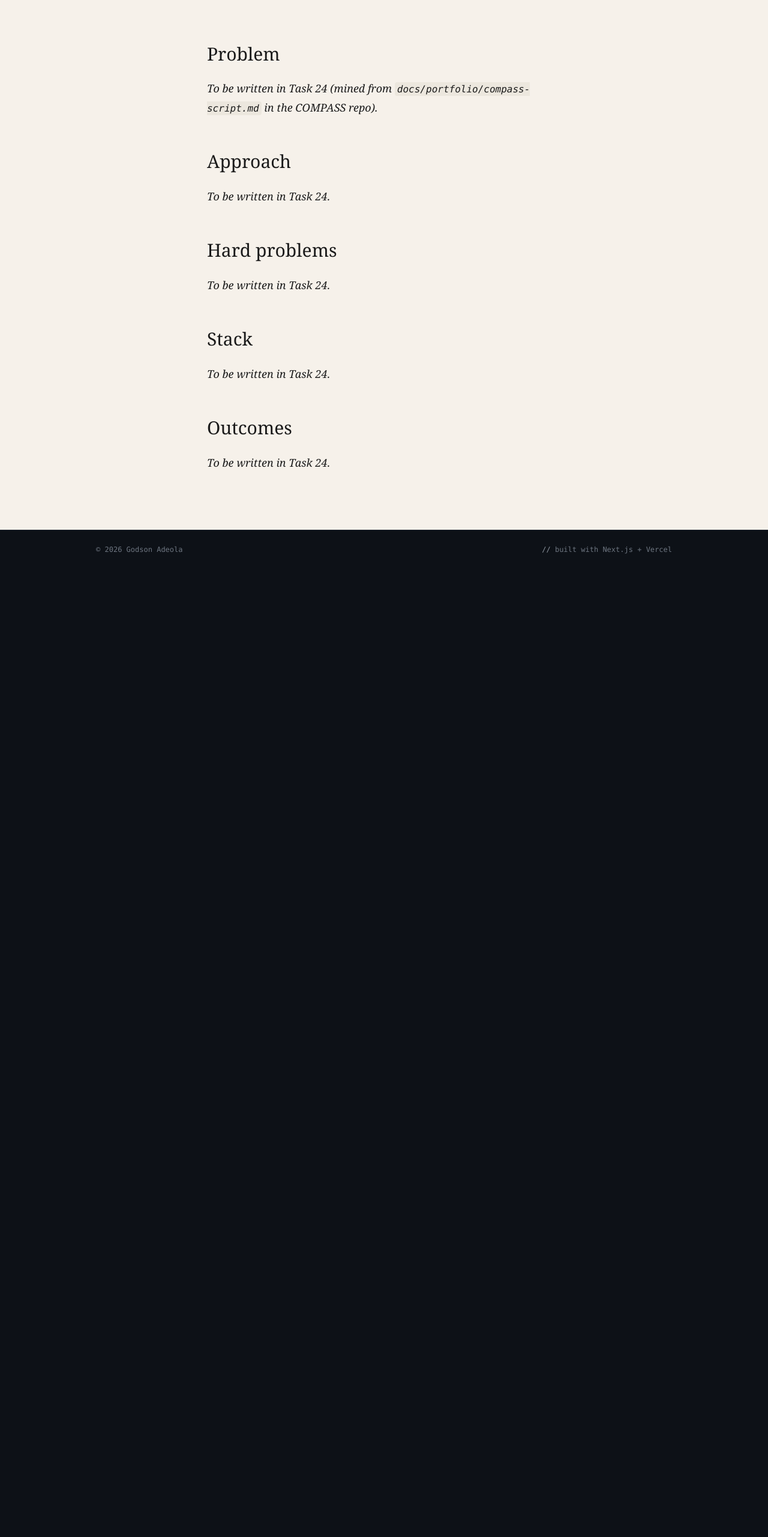
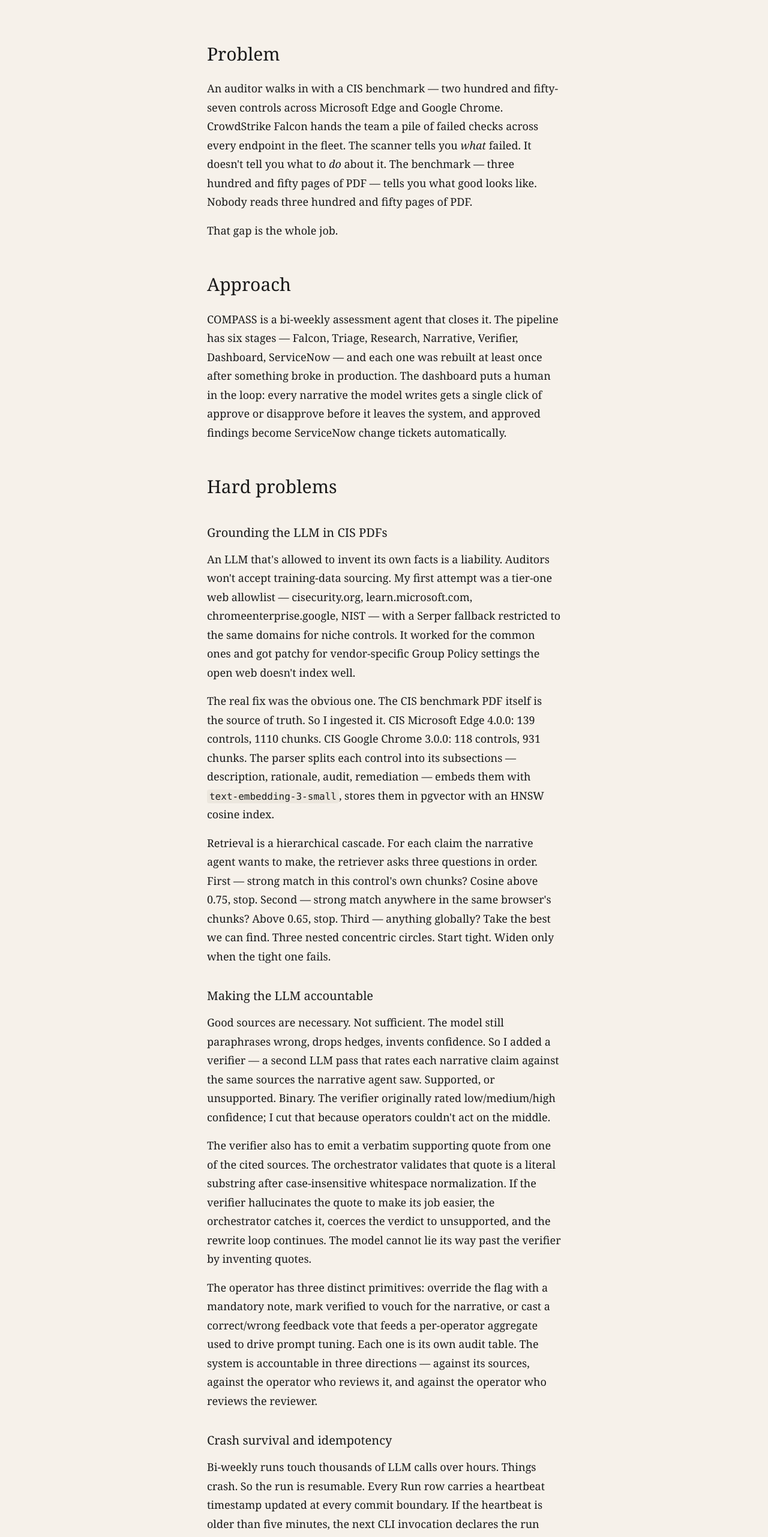
Before and after one commit to Godson90/portfolio, a Next.js app: page /work/compass in a window 1280 px wide. Shown: the part 800-3362 px from the top of the page at 60% size. Before the commit the page ends 1748 px from the top, so only its background shows below. Built offline with nearby package versions, Linux system fonts and the light colour scheme.

Commit message:
content(compass): populate full case-study prose mined from script

```diff
--- a/content/work/compass.mdx
+++ b/content/work/compass.mdx
@@ -12,20 +12,63 @@ demoComponent: compass
 
 ## Problem
 
-_To be written in Task 24 (mined from `docs/portfolio/compass-script.md` in the COMPASS repo)._
+An auditor walks in with a CIS benchmark — two hundred and fifty-seven controls across Microsoft Edge and Google Chrome. CrowdStrike Falcon hands the team a pile of failed checks across every endpoint in the fleet. The scanner tells you _what_ failed. It doesn't tell you what to _do_ about it. The benchmark — three hundred and fifty pages of PDF — tells you what good looks like. Nobody reads three hundred and fifty pages of PDF.
+
+That gap is the whole job.
 
 ## Approach
 
-_To be written in Task 24._
+COMPASS is a bi-weekly assessment agent that closes it. The pipeline has six stages — Falcon, Triage, Research, Narrative, Verifier, Dashboard, ServiceNow — and each one was rebuilt at least once after something broke in production. The dashboard puts a human in the loop: every narrative the model writes gets a single click of approve or disapprove before it leaves the system, and approved findings become ServiceNow change tickets automatically.
 
 ## Hard problems
 
-_To be written in Task 24._
+### Grounding the LLM in CIS PDFs
+
+An LLM that's allowed to invent its own facts is a liability. Auditors won't accept training-data sourcing. My first attempt was a tier-one web allowlist — cisecurity.org, learn.microsoft.com, chromeenterprise.google, NIST — with a Serper fallback restricted to the same domains for niche controls. It worked for the common ones and got patchy for vendor-specific Group Policy settings the open web doesn't index well.
+
+The real fix was the obvious one. The CIS benchmark PDF itself is the source of truth. So I ingested it. CIS Microsoft Edge 4.0.0: 139 controls, 1110 chunks. CIS Google Chrome 3.0.0: 118 controls, 931 chunks. The parser splits each control into its subsections — description, rationale, audit, remediation — embeds them with `text-embedding-3-small`, stores them in pgvector with an HNSW cosine index.
+
+Retrieval is a hierarchical cascade. For each claim the narrative agent wants to make, the retriever asks three questions in order. First — strong match in this control's own chunks? Cosine above 0.75, stop. Second — strong match anywhere in the same browser's chunks? Above 0.65, stop. Third — anything globally? Take the best we can find. Three nested concentric circles. Start tight. Widen only when the tight one fails.
+
+### Making the LLM accountable
+
+Good sources are necessary. Not sufficient. The model still paraphrases wrong, drops hedges, invents confidence. So I added a verifier — a second LLM pass that rates each narrative claim against the same sources the narrative agent saw. Supported, or unsupported. Binary. The verifier originally rated low/medium/high confidence; I cut that because operators couldn't act on the middle.
+
+The verifier also has to emit a verbatim supporting quote from one of the cited sources. The orchestrator validates that quote is a literal substring after case-insensitive whitespace normalization. If the verifier hallucinates the quote to make its job easier, the orchestrator catches it, coerces the verdict to unsupported, and the rewrite loop continues. The model cannot lie its way past the verifier by inventing quotes.
+
+The operator has three distinct primitives: override the flag with a mandatory note, mark verified to vouch for the narrative, or cast a correct/wrong feedback vote that feeds a per-operator aggregate used to drive prompt tuning. Each one is its own audit table. The system is accountable in three directions — against its sources, against the operator who reviews it, and against the operator who reviews the reviewer.
+
+### Crash survival and idempotency
+
+Bi-weekly runs touch thousands of LLM calls over hours. Things crash. So the run is resumable. Every Run row carries a heartbeat timestamp updated at every commit boundary. If the heartbeat is older than five minutes, the next CLI invocation declares the run interrupted and resumes it if it's within the configured window. Phase A (Falcon fetch) re-runs cheaply because Falcon is idempotent. Phase B (triage) re-runs cheaply because triage hits its own LLM cache. Phase C (per-finding enrichment) only processes groups that haven't been persisted.
+
+When the same control comes up two weeks later with the same claims, the prior decision carries forward. The check is exact — claim-set equality on the verification evidence, normalized. If the sets match, the prior decision is inherited and the operator sees an "auto-decided" badge. Operators never re-click Approve on a finding whose narrative didn't change.
+
+The same discipline applies on the ServiceNow side. Every change ticket has a correlation ID; approvers can create a new CHG or add to an existing one. Disapproving the last finding on an open CHG cancels the ticket. The system never duplicates a ticket by accident.
+
+### Honest operator UX
+
+This part is internal tooling. It still has to feel good.
+
+Inline row expansion, j/k keyboard navigation, an e-to-approve/d-to-disapprove shortcut on the detail page, a bulk-decide toolbar for batch approvals. Saved views per user. A filter sidebar that carves the index five ways. SLA aging badges computed from severity at the moment of approval. Source-freshness icons next to every citation, re-checked at the end of each run — dead link, auth-wall, unreachable. The CHG number is a deep link straight to ServiceNow.
+
+Honesty is the part I'm strictest about. Auto-decided findings wear a badge. Every prompt change stamps a new version on the enrichment row, so an old narrative can never falsely claim to come from the current prompt. Manual verification, operator override, and verifier flag are three distinct states that stack newest-on-top without overwriting — the operator can always see what the model said, what the verifier said, and what every prior operator did, each in its own card.
 
 ## Stack
 
-_To be written in Task 24._
+- **Language**: Python 3.11+
+- **Pipeline**: bespoke async orchestrator; OpenAI SDK against an OpenAI-wire-compatible gateway, with direct-OpenAI failover for budget exhaustion
+- **Storage**: Postgres 16 with pgvector; SQLAlchemy + Alembic; migrated from SQLite via a custom ID-preserving tool that ships in the image
+- **Embeddings**: `text-embedding-3-small`, HNSW index
+- **Dashboard**: FastAPI + Jinja, JWT cookies (15-min access, 7-day refresh), three roles, log-out-everywhere via token-version
+- **Observability**: structlog with run/request/user correlation IDs; Prometheus `/metrics`; OpenTelemetry tracing opt-in via `OTEL_EXPORTER_OTLP_ENDPOINT`
+- **Deployment**: Docker Compose stack — app + Postgres + cron sidecar; `alembic upgrade head` on container start; schedule version-controlled in `deploy/cron/crontab`
+- **Integrations**: CrowdStrike Falcon, ServiceNow Change Management, Slack/Teams webhooks, SMTP notifications
 
 ## Outcomes
 
-_To be written in Task 24._
+COMPASS runs every two weeks against every endpoint in the fleet, across two browser benchmarks and roughly two hundred and fifty controls. Days of analyst toil per cycle is now a few minutes of operator review.
+
+What I want from this is not the feature list. It's the discipline. Every feature in this system started as a design document that named the problem before it named the solution. Thirty-nine specs in the repo. Each one paired with an implementation plan. Each one paired with the commit that closed it out.
+
+That's how I work.
```
